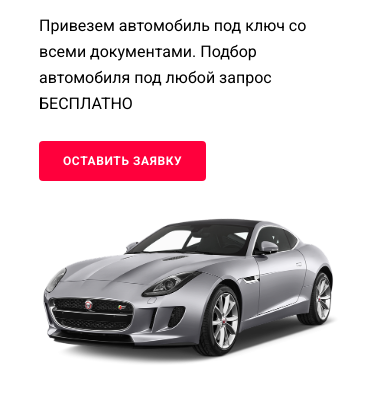
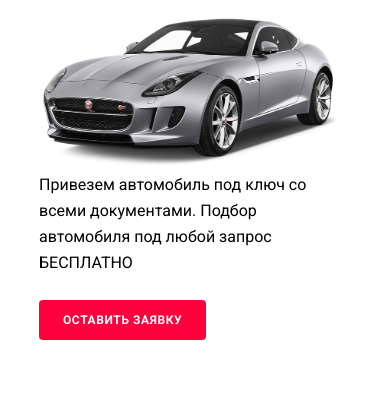
Before and after one commit to Sultonkulov99/n27-figma, a website: page src/index.html in a window 390 px wide. Shown: the part 387-790 px from the top of the page. Drawn offline with Linux system fonts and the light colour scheme.

Commit message:
section-1

```diff
--- a/src/index.html
+++ b/src/index.html
@@ -47,10 +47,16 @@
             <div class="max-w-xl">
                 <!-- Azimxon -->
                  <h1 class="text-5xl font-extrabold leading-tight mb-4">Купите автомобиль дешевле на 60%*</h1>
+
+                 <div class="max-w-lg shrink-0 md:hidden">
+                    <img src="./images/white_car.png" alt="">
+                </div>
+
                  <p class="text-base leading-relaxed mb-6">Привезем автомобиль под ключ со всеми документами. Подбор автомобиля под любой запрос  БЕСПЛАТНО  </p>
-                 <button class="bg-[#ff003c] text-white text-xs font-bold uppercase tracking-wider px-6 py-3 rounded transition-transform active:scale-95 hover:bg-[#e00034];">Оставить заявку</button>
+
+                 <button class="bg-[#ff003c] text-white text-xs font-bold uppercase tracking-wider px-6 py-3 rounded hover:bg-[#e00034] cursor-pointer">Оставить заявку</button>
             </div>
-            <div class="w-full md:w-1/2 max-w-lg">
+            <div class="max-w-lg shrink-0 max-md:hidden">
                 <img src="./images/white_car.png" alt="">
             </div>
         </section>
```
Also changed, not shown: src/output.css.
